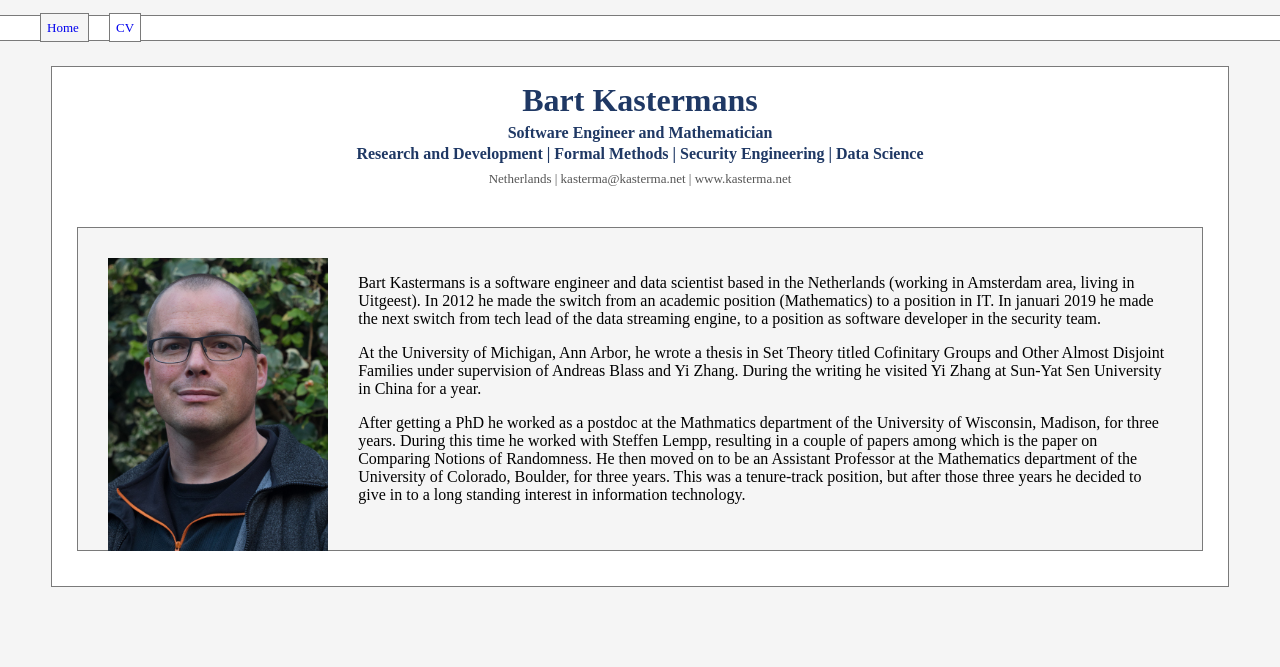
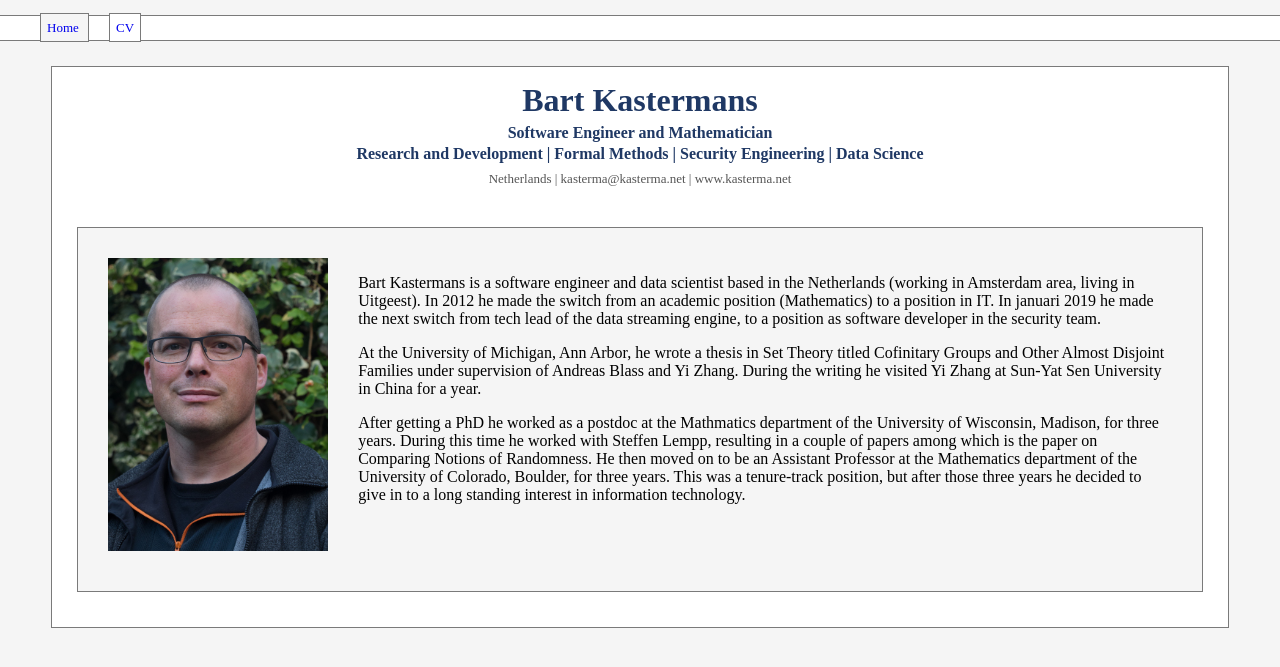
Before and after one commit to kasterma/kasterma.github.io, a Jekyll site: the page built from index.html, in a window 1280 px wide. Shown: the top 667 px of the page. Built offline with Jekyll 4.4.1, drawn with Linux system fonts in a browser that asks for light colours.

Commit message:
fix homepage box size around image

```diff
--- a/css/main.css
+++ b/css/main.css
@@ -129,6 +129,7 @@ a.navitem:hover {
     padding : 30px;
     border : 1px solid #7A7A7A;
     background-color : 	#F5F5F5;
+    display : flow-root;
 }
 
 .hpboxx {
```
